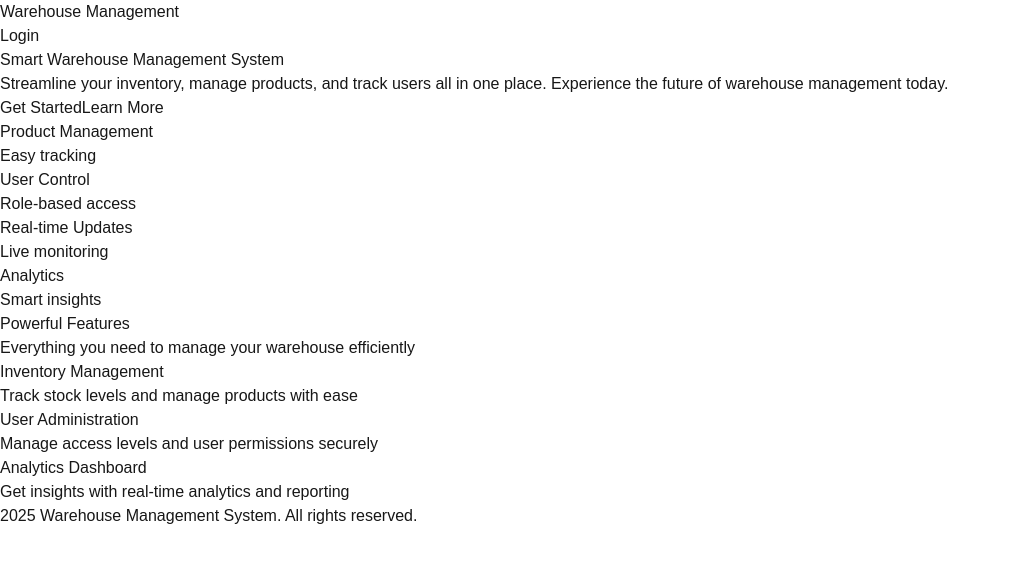
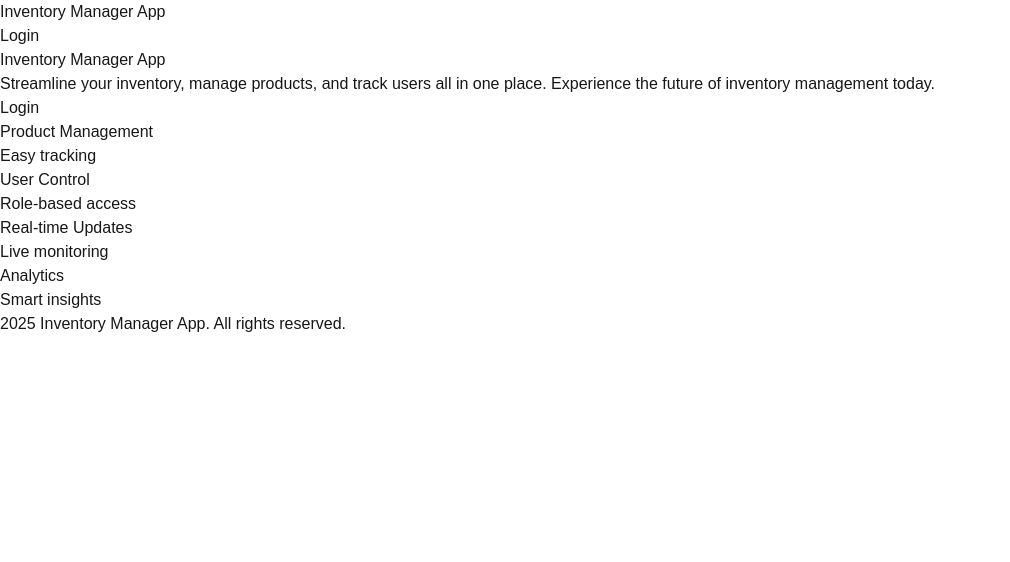
Before and after one commit to kamelodee/warehouse, a Next.js app: page / in a window 1280 px wide. Shown: the top 562 px of the page, without its empty margins (0-1010 px from the left). Built offline with nearby package versions, Linux system fonts and the light colour scheme.

Commit message:
changes made

```diff
--- a/src/app/page.tsx
+++ b/src/app/page.tsx
@@ -6,7 +6,7 @@ export default function Home() {
     <div className="min-h-screen bg-gradient-to-br from-indigo-500 via-purple-500 to-pink-500">
       <nav className="bg-transparent p-4">
         <div className="max-w-7xl mx-auto flex justify-between items-center">
-          <div className="text-white text-2xl font-bold">Warehouse Management</div>
+          <div className="text-white text-2xl font-bold">Inventory Manager App</div>
           <Link
             href="/login"
             className="bg-white text-indigo-600 px-6 py-2 rounded-full font-semibold hover:bg-indigo-50 transition-colors duration-200"
@@ -21,25 +21,20 @@ export default function Home() {
           <div className="grid grid-cols-1 lg:grid-cols-2 gap-12 items-center">
             <div>
               <h1 className="text-4xl sm:text-5xl lg:text-6xl font-bold text-white mb-6">
-                Smart Warehouse Management System
+                Inventory Manager App
               </h1>
               <p className="text-lg sm:text-xl text-white/90 mb-8">
                 Streamline your inventory, manage products, and track users all in one place.
-                Experience the future of warehouse management today.
+                Experience the future of inventory management today.
               </p>
               <div className="space-x-4">
                 <Link
                   href="/login"
                   className="inline-block bg-white text-indigo-600 px-8 py-3 rounded-full font-semibold hover:bg-indigo-50 transition-colors duration-200"
                 >
-                  Get Started
+                  Login
                 </Link>
-                <Link
-                  href="#features"
-                  className="inline-block border-2 border-white text-white px-8 py-3 rounded-full font-semibold hover:bg-white/10 transition-colors duration-200"
-                >
-                  Learn More
-                </Link>
+
               </div>
             </div>
             <div className="relative">
@@ -65,48 +60,13 @@ export default function Home() {
           </div>
         </div>
 
-        <section id="features" className="py-20">
-          <div className="text-center mb-16">
-            <h2 className="text-3xl sm:text-4xl font-bold text-white mb-4">
-              Powerful Features
-            </h2>
-            <p className="text-white/80 max-w-2xl mx-auto">
-              Everything you need to manage your warehouse efficiently
-            </p>
-          </div>
-          <div className="grid grid-cols-1 md:grid-cols-3 gap-8">
-            {[
-              {
-                title: 'Inventory Management',
-                description: 'Track stock levels and manage products with ease',
-              },
-              {
-                title: 'User Administration',
-                description: 'Manage access levels and user permissions securely',
-              },
-              {
-                title: 'Analytics Dashboard',
-                description: 'Get insights with real-time analytics and reporting',
-              },
-            ].map((feature, index) => (
-              <div
-                key={index}
-                className="bg-white/10 backdrop-blur-lg rounded-xl p-6 hover:bg-white/20 transition-colors duration-200"
-              >
-                <h3 className="text-xl font-semibold text-white mb-3">
-                  {feature.title}
-                </h3>
-                <p className="text-white/70">{feature.description}</p>
-              </div>
-            ))}
-          </div>
-        </section>
+
       </main>
 
       <footer className="bg-white/10 backdrop-blur-lg mt-20">
         <div className="max-w-7xl mx-auto px-4 sm:px-6 lg:px-8 py-12">
           <div className="text-center text-white/70">
-            <p> 2025 Warehouse Management System. All rights reserved.</p>
+            <p> 2025 Inventory Manager App. All rights reserved.</p>
           </div>
         </div>
       </footer>
```
